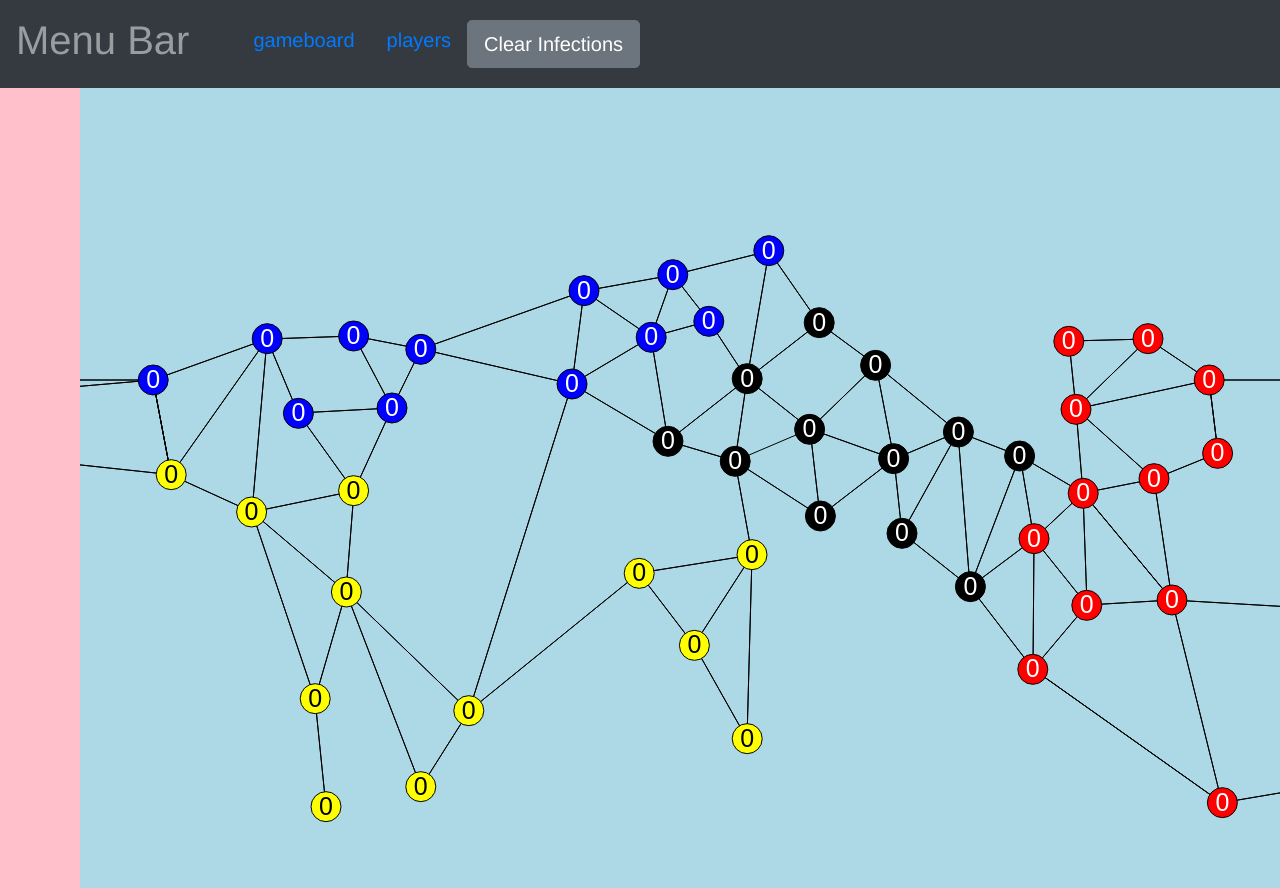
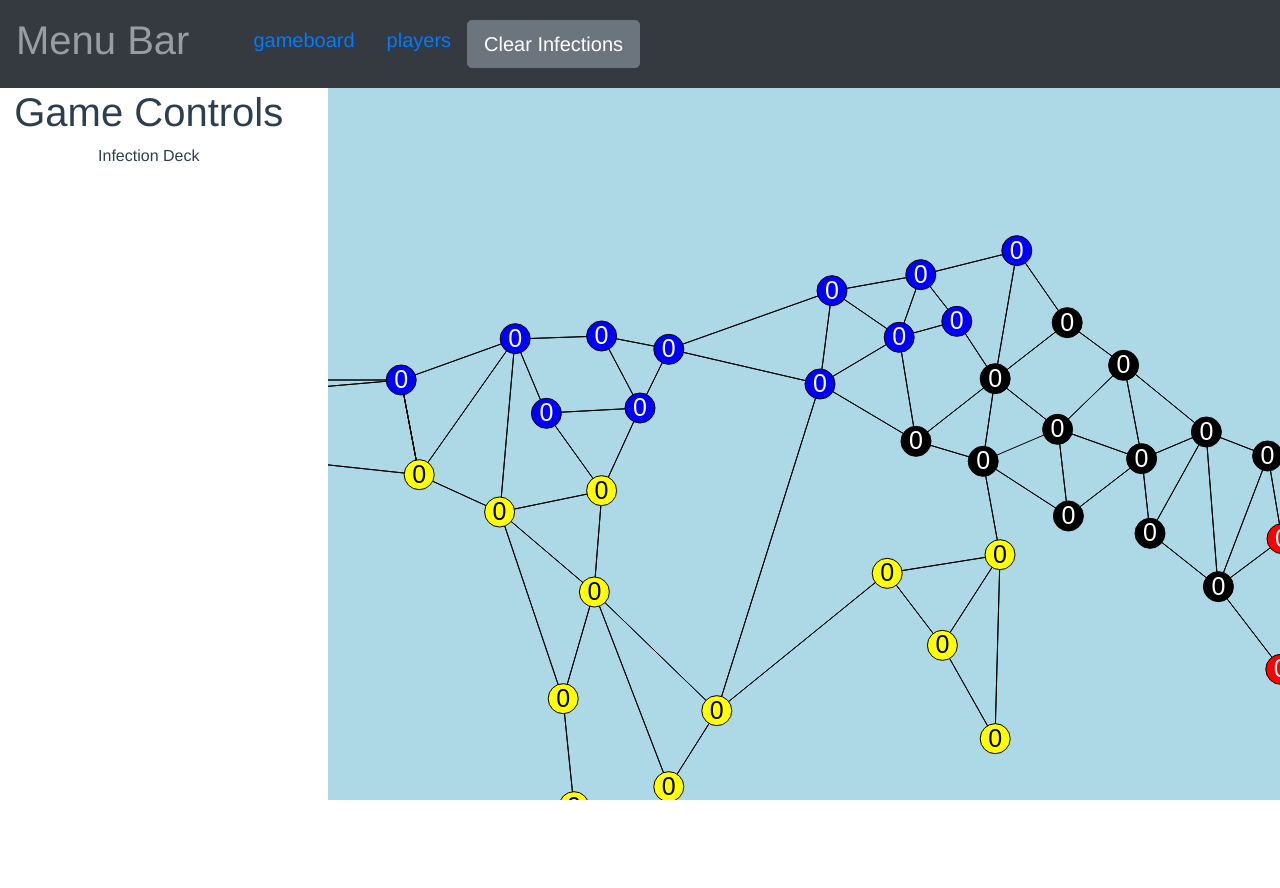
Before and after one commit to Jaco26/game-tracker-client-2, a Vue app: page /gameboard in a window 1280 px wide. After the commit the page ends 800 px from the top, so only its background shows below. Built offline with nearby package versions, Linux system fonts and the light colour scheme.

Commit message:
added route transition. laying the groundwork (cols) for game controls components in GameBoard

```diff
--- a/src/App.vue
+++ b/src/App.vue
@@ -5,19 +5,22 @@
         <MenuBar />
       </b-col>
     </b-row>
-    <router-view></router-view>
-
+    <b-row>
+      <b-col>
+        <transition name="route" mode="out-in">
+          <router-view></router-view>
+        </transition>
+      </b-col>
+    </b-row>
   </b-container>
 </template>
 
 <script>
 import MenuBar from './components/MenuBar';
-// import PlayersList from './components/PlayersList';
 export default {
   name: 'app',
   components: {
     MenuBar,
-    // PlayersList,
   },
 }
 </script>
@@ -26,6 +29,11 @@ export default {
 
 html, body {
   overflow: hidden;
+  height: 100%;
+}
+
+b-col {
+  padding: 0;
 }
 
 #app {
@@ -35,5 +43,17 @@ html, body {
   text-align: center;
   color: #2c3e50;
   padding: 0;
+  margin: 0;
+  height: 100%;
 }
+
+.route-enter, .route-leave-to {
+  opacity: 0;
+}
+
+.route-enter-active, .route-leave-active {
+  transition: opacity .05s;
+}
+
+
 </style>
--- a/src/Views/GameBoard/CityGraphCanvas.vue
+++ b/src/Views/GameBoard/CityGraphCanvas.vue
@@ -1,5 +1,5 @@
 <template>
-  <div class="d-flex justify-content-end">
+  <div style="background-color: lightblue;">
     <canvas
       ref="city-graph-canvas"
       @click="checkForCityHit"
@@ -152,7 +152,7 @@ export default {
     // we can't access the rendering context until the canvas is mounted to the DOM.
     // once we have it, provide it to all child components.
     this.provider.ctx = this.$refs['city-graph-canvas'].getContext('2d');
-    this.provider.ctx.canvas.style.backgroundColor = 'lightblue'
+    // this.provider.ctx.canvas.style.backgroundColor = 'lightblue'
 
     this.$refs['city-graph-canvas'].width = this.width;
     this.$refs['city-graph-canvas'].height = this.height;
--- /dev/null
+++ b/src/Views/GameBoard/InfectionDeck.vue
@@ -0,0 +1,11 @@
+<template>
+  <div>
+    Infection Deck
+  </div>
+</template>
+
+<script>
+export default {
+
+}
+</script>
--- a/src/Views/GameBoard/index.vue
+++ b/src/Views/GameBoard/index.vue
@@ -1,14 +1,22 @@
 <template>
-  <div style="background-color: blue;">
-    <CityGraphCanvas style="background-color: pink;" />
-  </div>
+  <b-row class="h-100">
+    <b-col cols="sm-3">
+      <h1>Game Controls</h1>
+      <InfectionDeck />
+    </b-col>
+    <b-col cols="sm-9" >
+      <CityGraphCanvas  />
+    </b-col>
+  </b-row>
 </template>
 
 <script>
 import CityGraphCanvas from './CityGraphCanvas'
+import InfectionDeck from './InfectionDeck'
 export default {
   components: {
     CityGraphCanvas,
-  }
+    InfectionDeck,
+  },
 }
 </script>
```
